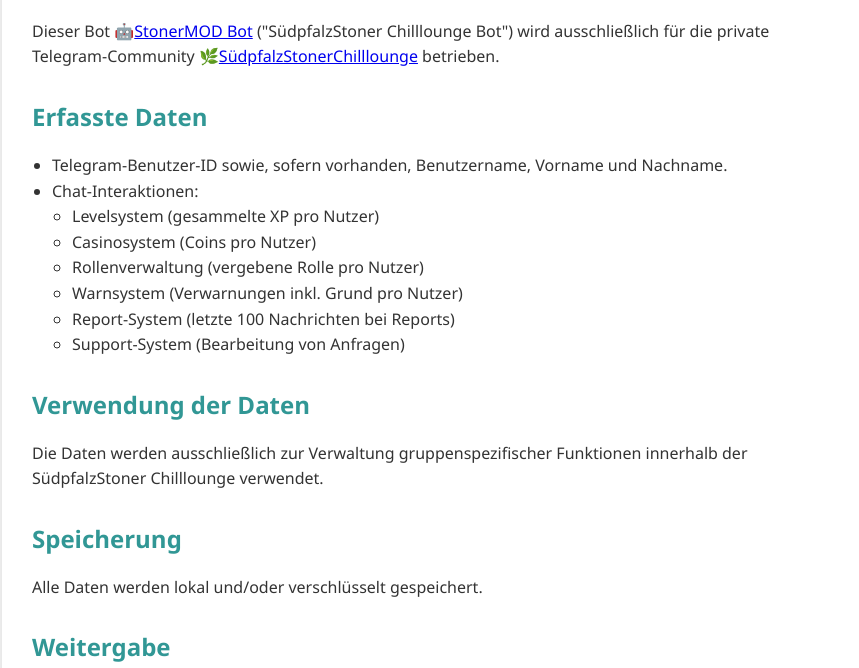
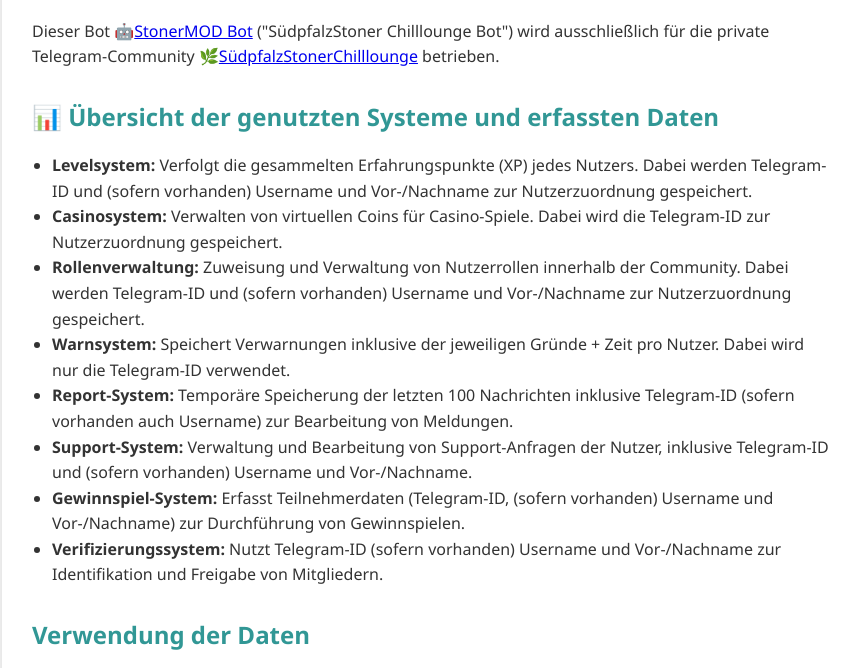
Before and after one commit to SMNFL/stonermod-privacy-policy, a plain HTML site: page index.html in a window 1280 px wide. Shown: the part 127-795 px from the top of the page, without its empty margins (208-1067 px from the left). Drawn offline with Linux system fonts and the light colour scheme.

Commit message:
update privacy policy

```diff
--- a/index.html
+++ b/index.html
@@ -28,6 +28,10 @@
             color: #319795;
             margin-top: 30px;
         }
+        h3 {
+            color: #2c7a7b;
+            margin-top: 20px;
+        }
         p, li {
             line-height: 1.6;
         }
@@ -45,35 +49,32 @@
 <body>
 
     <div class="container">
-        <h1>📜 Datenschutzerklärung</h1>
+        <h1 style="word-break: break-word;">📜 Datenschutzerklärung</h1>
 
         <p>Dieser Bot 🤖<a href="https://t.me/StonerMOD_bot" target="_blank">StonerMOD Bot</a> ("SüdpfalzStoner Chilllounge Bot") wird ausschließlich für die private Telegram-Community 🌿<a href="https://t.me/SuedpfalzStonerChilllounge" target="_blank">SüdpfalzStonerChilllounge</a> betrieben.</p>
 
-        <h2>Erfasste Daten</h2>
+        <h2>📊 Übersicht der genutzten Systeme und erfassten Daten</h2>
         <ul>
-            <li>Telegram-Benutzer-ID sowie, sofern vorhanden, Benutzername, Vorname und Nachname.</li>
-            <li>Chat-Interaktionen:
-                <ul>
-                    <li>Levelsystem (gesammelte XP pro Nutzer)</li>
-                    <li>Casinosystem (Coins pro Nutzer)</li>
-                    <li>Rollenverwaltung (vergebene Rolle pro Nutzer)</li>
-                    <li>Warnsystem (Verwarnungen inkl. Grund pro Nutzer)</li>
-                    <li>Report-System (letzte 100 Nachrichten bei Reports)</li>
-                    <li>Support-System (Bearbeitung von Anfragen)</li>
-                </ul>
-            </li>
+            <li><strong>Levelsystem:</strong> Verfolgt die gesammelten Erfahrungspunkte (XP) jedes Nutzers. Dabei werden Telegram-ID und (sofern vorhanden) Username und Vor-/Nachname zur Nutzerzuordnung gespeichert.</li>
+            <li><strong>Casinosystem:</strong> Verwalten von virtuellen Coins für Casino-Spiele. Dabei wird die Telegram-ID zur Nutzerzuordnung gespeichert.</li>
+            <li><strong>Rollenverwaltung:</strong> Zuweisung und Verwaltung von Nutzerrollen innerhalb der Community. Dabei werden Telegram-ID und (sofern vorhanden) Username und Vor-/Nachname zur Nutzerzuordnung gespeichert.</li>
+            <li><strong>Warnsystem:</strong> Speichert Verwarnungen inklusive der jeweiligen Gründe + Zeit pro Nutzer. Dabei wird nur die Telegram-ID verwendet.</li>
+            <li><strong>Report-System:</strong> Temporäre Speicherung der letzten 100 Nachrichten inklusive Telegram-ID (sofern vorhanden auch Username) zur Bearbeitung von Meldungen.</li>
+            <li><strong>Support-System:</strong> Verwaltung und Bearbeitung von Support-Anfragen der Nutzer, inklusive Telegram-ID und (sofern vorhanden) Username und Vor-/Nachname.</li>
+            <li><strong>Gewinnspiel-System:</strong> Erfasst Teilnehmerdaten (Telegram-ID, (sofern vorhanden) Username und Vor-/Nachname) zur Durchführung von Gewinnspielen.</li>
+            <li><strong>Verifizierungssystem:</strong> Nutzt Telegram-ID (sofern vorhanden) Username und Vor-/Nachname zur Identifikation und Freigabe von Mitgliedern.</li>
         </ul>
 
         <h2>Verwendung der Daten</h2>
         <p>Die Daten werden ausschließlich zur Verwaltung gruppenspezifischer Funktionen innerhalb der SüdpfalzStoner Chilllounge verwendet.</p>
 
         <h2>Speicherung</h2>
-        <p>Alle Daten werden lokal und/oder verschlüsselt gespeichert.</p>
+        <p>Alle Daten werden lokal auf dem Server gespeichert und/oder verschlüsselt verarbeitet. RedisServer wird ausschließlich lokal verwendet und enthält nur temporäre Daten (z. B. letzte 100 Nachrichten zur Bearbeitung von Meldungen), die automatisch überschrieben und nicht dauerhaft archiviert werden.</p>
 
         <h2>Weitergabe</h2>
         <ul>
             <li>Keine Weitergabe oder Verkauf der Daten an Dritte.</li>
-            <li>Nachrichtencaches werden nach Bearbeitung gelöscht.</li>
+            <li>Nachrichtencaches (z. B. bei Reports oder Support) werden nur zur Bearbeitung verwendet und danach gelöscht.</li>
             <li>Private Nachrichten, Bilder oder Gruppeninhalte werden nicht dauerhaft gespeichert oder weitergegeben.</li>
         </ul>
 
@@ -81,6 +82,7 @@
         <ul>
             <li>Keine privaten Chatverläufe.</li>
             <li>Keine Telefonnummern, E-Mail-Adressen oder Standortdaten.</li>
+            <li>Keine Inhalte privater Telegram-Chats oder Nachrichten außerhalb der Gruppe.</li>
         </ul>
 
         <h2>Zustimmung</h2>
```
